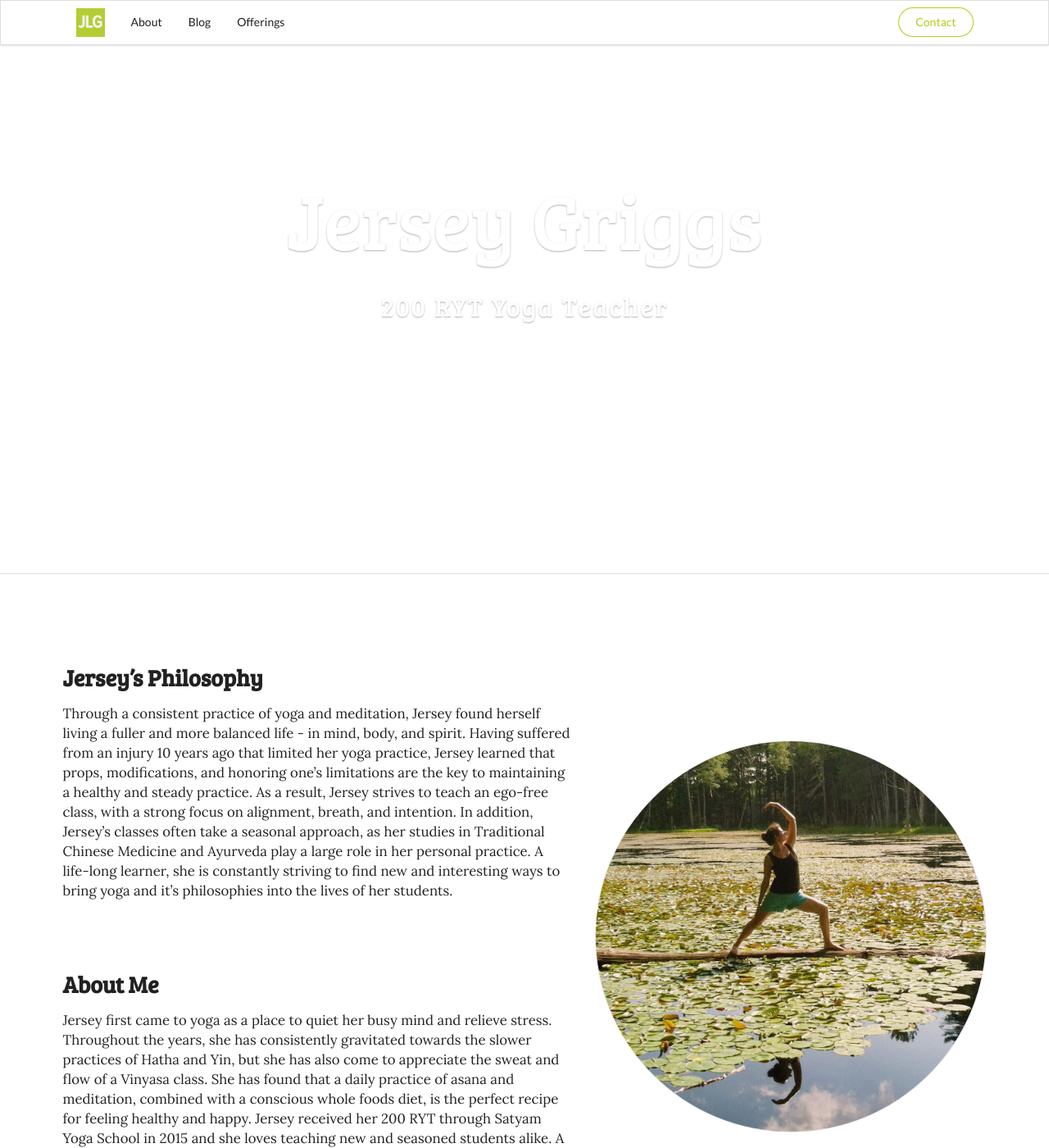
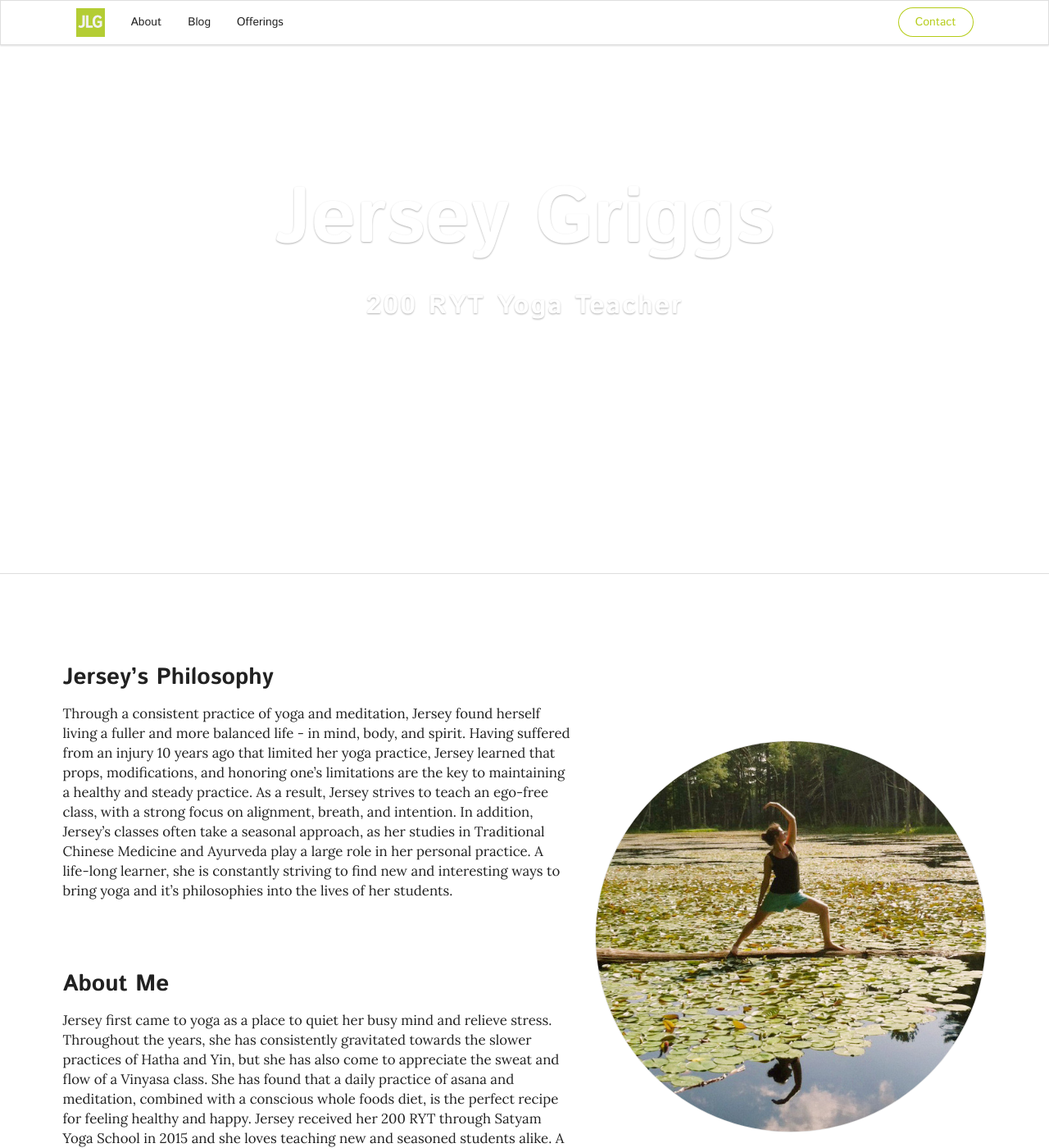
Before and after one commit to yogi-jerz/yogi-jerz.github.io, a Jekyll site: the page built from index.html, in a window 1280 px wide and 1400 px high. Shown: the whole window at 82% size. Built offline with Jekyll 4.4.1, drawn with Linux system fonts in a browser that asks for light colours; nearby versions of some CDN libraries; the list of posts is cut into pages by our own code.

Commit message:
offerings

```diff
--- a/_includes/head.html
+++ b/_includes/head.html
@@ -27,7 +27,7 @@
 
   <link href="{{site.baseurl}}css/main.css" rel="stylesheet" type="text/css">
   <link rel="stylesheet" href="https://cdnjs.cloudflare.com/ajax/libs/semantic-ui/2.0.0/semantic.min.css">
-<link href='https://fonts.googleapis.com/css?family=Bree+Serif' rel='stylesheet' type='text/css'>
+<link href='https://fonts.googleapis.com/css?family=Istok+Web:400,400italic,700,700italic' rel='stylesheet' type='text/css'>
   <link href='http://fonts.googleapis.com/css?family=Lora:400,700,400italic,700italic' rel='stylesheet' type='text/css'>
   <link rel="canonical" href="{{ page.url | replace:'index.html','' | prepend: site.baseurl | prepend: site.url }}">
   <link rel="alternate" type="application/rss+xml" title="{{ site.title }}" href="{{ "/feed.xml" | prepend: site.baseurl | prepend: site.url }}" />
--- a/_sass/_theme.scss
+++ b/_sass/_theme.scss
@@ -1,5 +1,6 @@
 p,
-body {
+body,
+input {
   font-family: 'Lora', serif!important;
 }
 p {
@@ -14,8 +15,10 @@ h3,
 h4,
 h5,
 h6,
-.ui.cards>.card>.content>.header {
-font-family: 'Bree Serif', serif!important;
+.ui.cards>.card>.content>.header,
+.ui.button,
+.ui.menu {
+font-family: 'Istok Web', sans-serif!important;
 }
 
 
@@ -78,7 +81,7 @@ video {
   margin-top: 2em;
   margin-bottom: 0em;
   font-size: 6em;
-  font-weight: normal;
+  font-weight: 800;
   @media only screen and (max-width: 700px) {
     font-size: 2em;
   }
@@ -89,7 +92,7 @@ video {
 }
 .masthead h2.ui.header {
       font-size: 2em;
-    font-weight: normal;
+    font-weight: 800;
     word-spacing: 1px;
     letter-spacing: 2px;
 }
```
